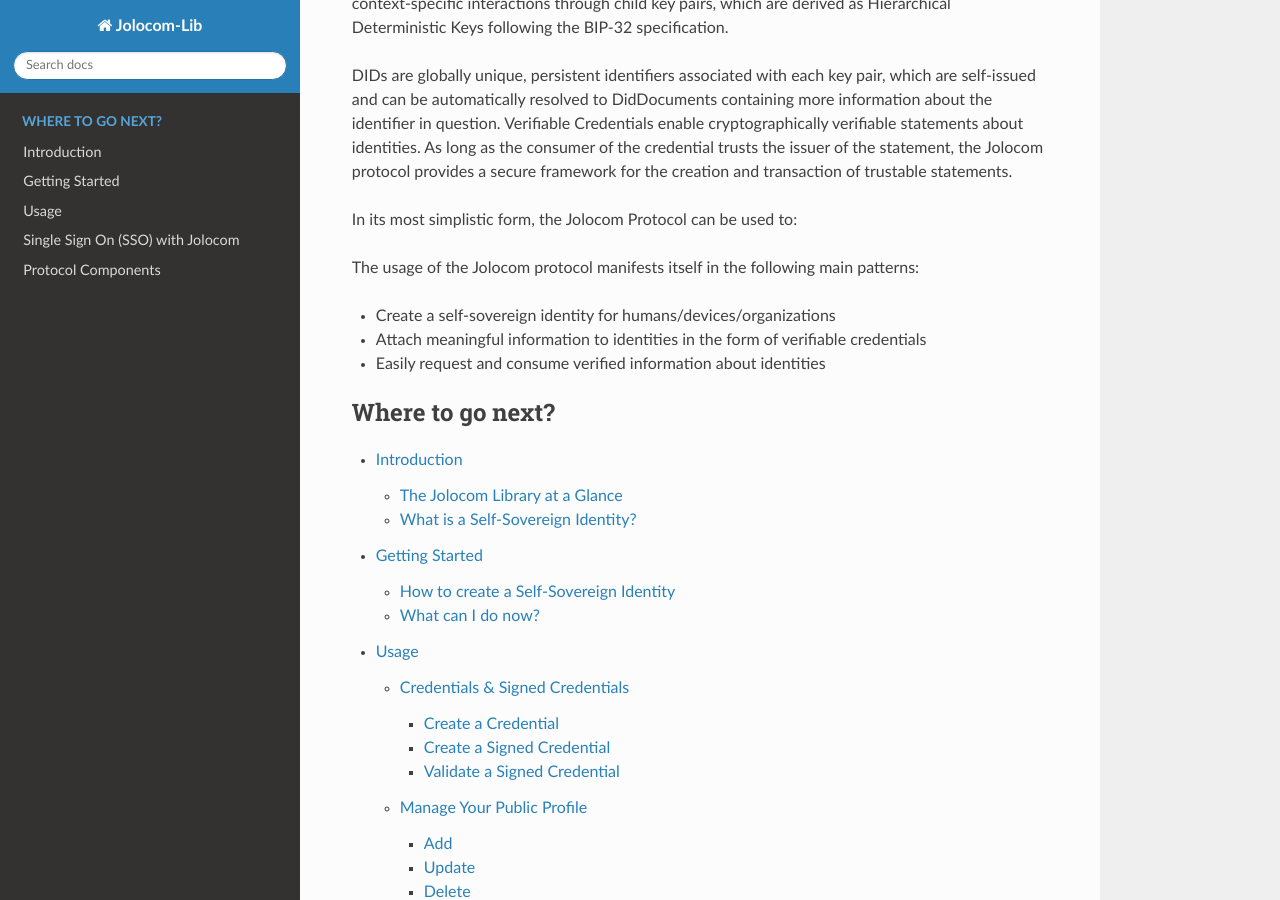
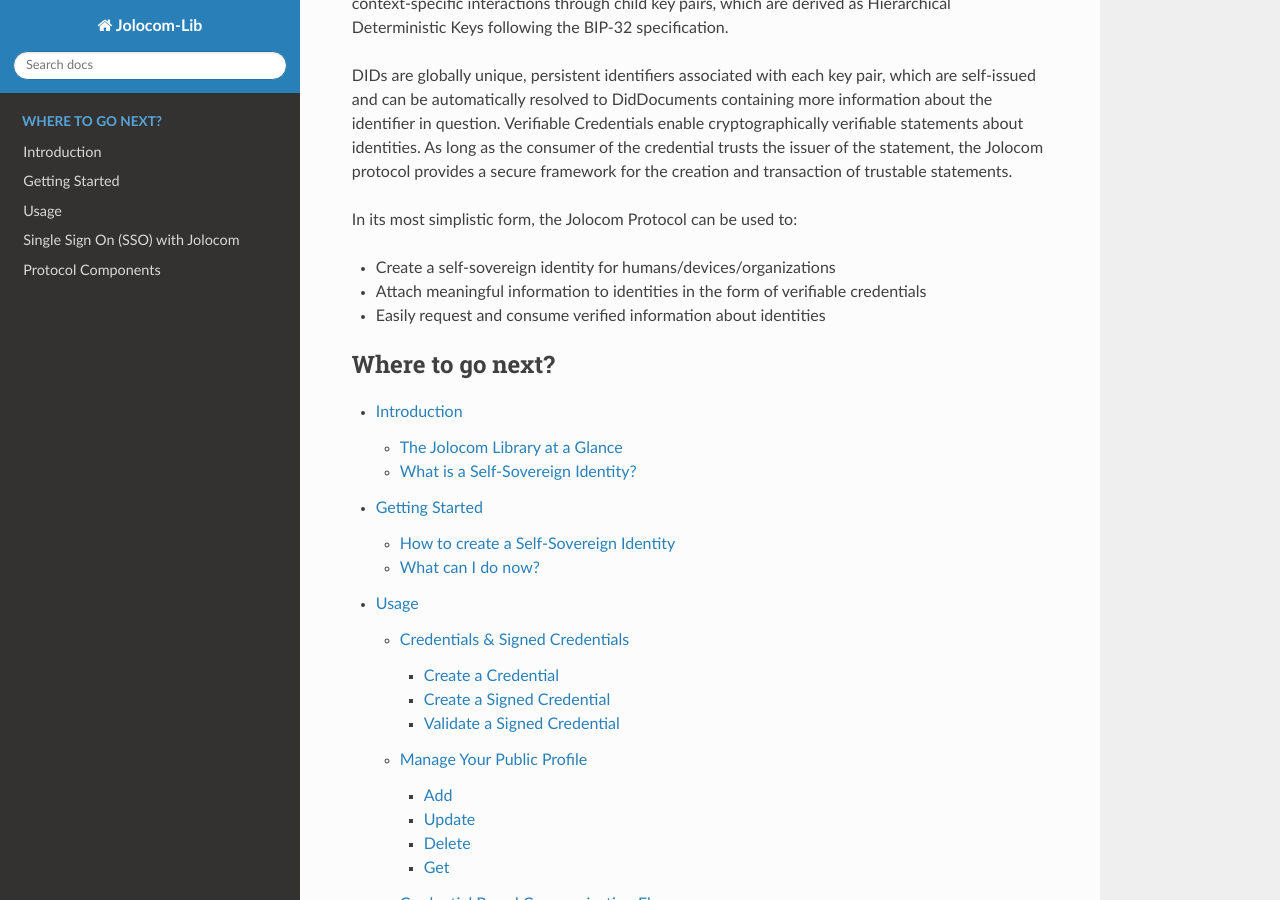
Before and after one commit to jolocom/jolocom-lib, a Sphinx documentation site: the page built from docs/index.rst, in a window 1280 px wide and 900 px high, scrolled down 456 px. Built offline with Sphinx 7.4.7 and the Read the Docs theme 2.0.0, drawn with Linux system fonts in a browser that asks for light colours.

Commit message:
deleted extraneous line

```diff
--- a/docs/index.rst
+++ b/docs/index.rst
@@ -28,8 +28,6 @@
 
 In its most simplistic form, the Jolocom Protocol can be used to:
 
-The usage of the Jolocom protocol manifests itself in the following main patterns:
-
 * Create a self-sovereign identity for humans/devices/organizations
 * Attach meaningful information to identities in the form of verifiable credentials
 * Easily request and consume verified information about identities
```
